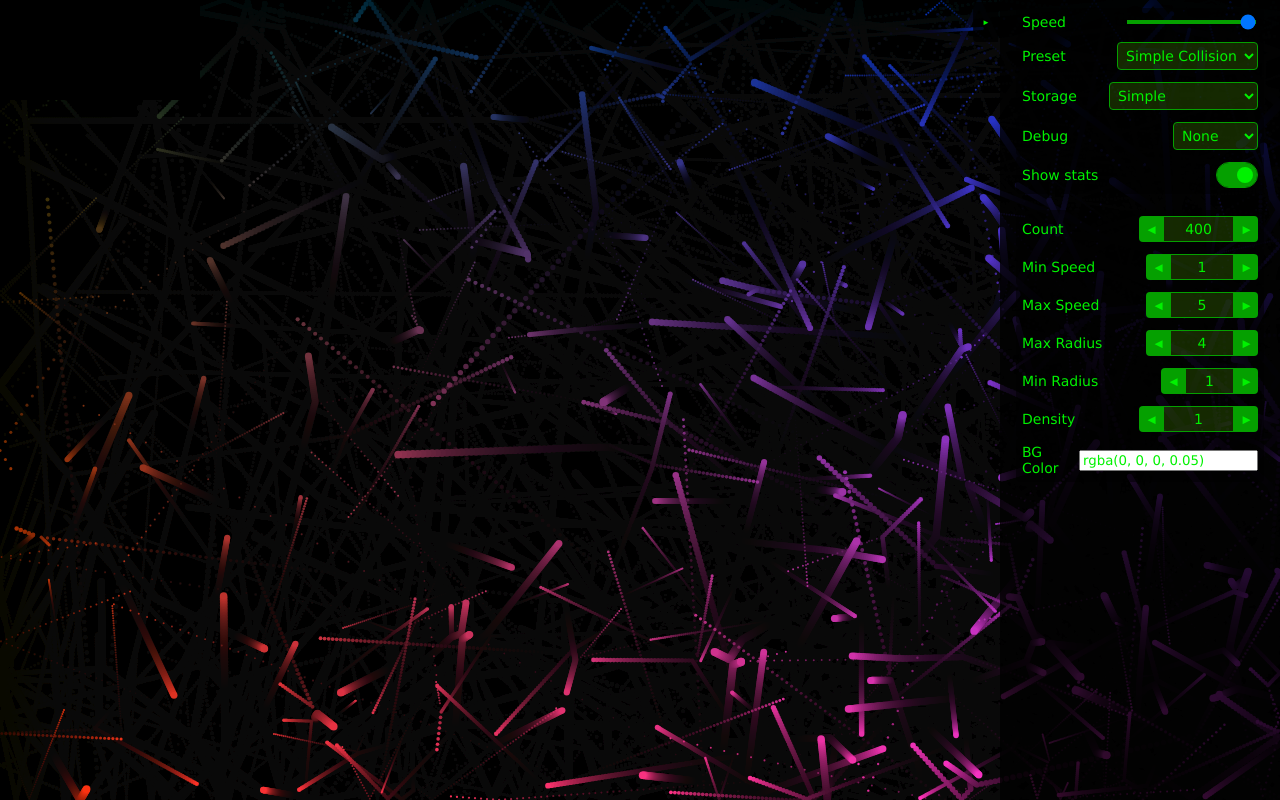
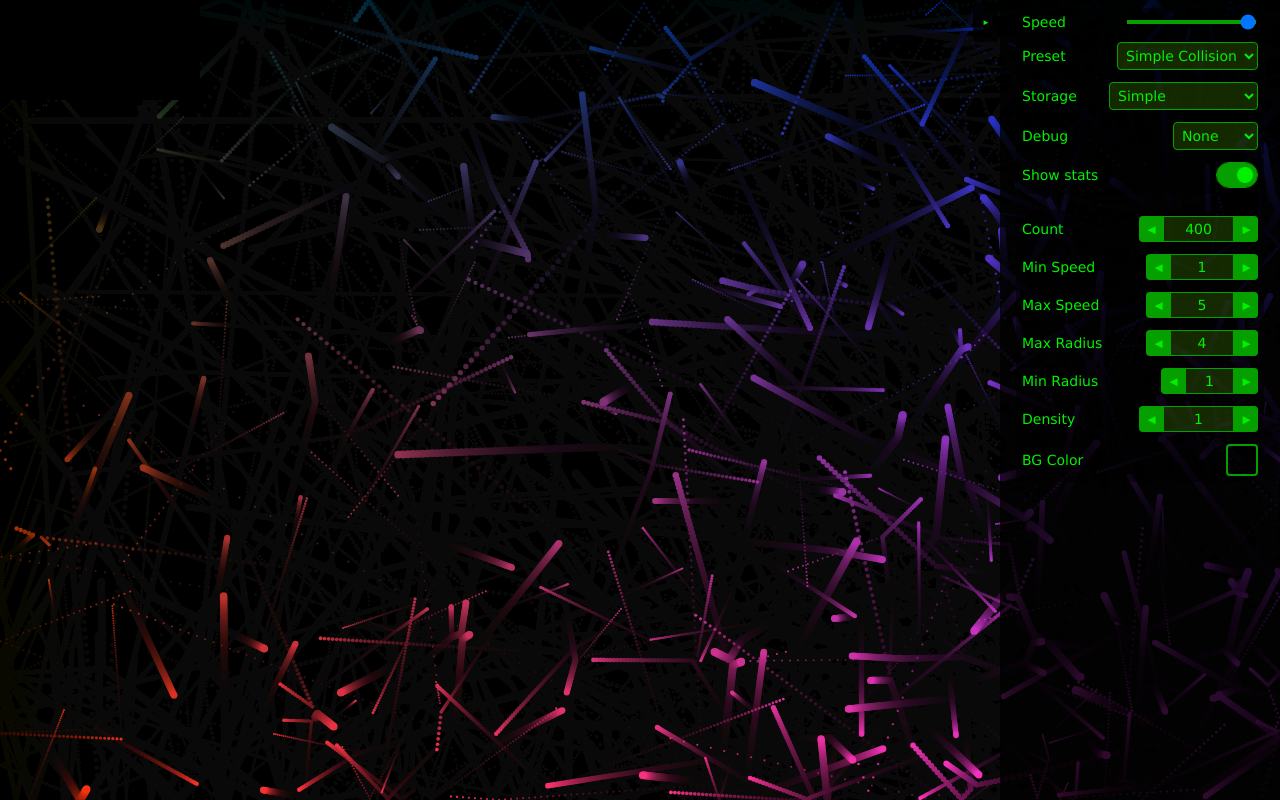
Before and after one commit to abeluzhenko/simulatio, a React (Vite) app: page / in a window 1280 px wide. Built offline with nearby package versions, Linux system fonts and the light colour scheme.

Commit message:
Update Color component

```diff
--- a/src/app.tsx
+++ b/src/app.tsx
@@ -75,12 +75,23 @@ Object.entries(presets).forEach(([key, value]) => {
   value.updateConfig(loadConfig(key, value.config))
 })
 
+let statsWorker: Worker | undefined
+let simulation: Simulation<Particle>
+let render: Render
+const metric = new Metric({ framesInBuffer: 20, bufferSize: 100 })
+
+const SIMULATION_FPS = 120
+
 const SIMULATIONS_UI = Object.entries(presets).reduce((acc, [key, value]) => {
   acc[key] = {
     Simulation: value.ui,
-    onChange: (config: { count: number }) => {
+    onChange: (config: { count: number; bgColor: string }) => {
       if (value.config.count !== config.count) {
         simulation.setPopulation(config.count)
+      }
+
+      if (value.config.bgColor !== config.bgColor) {
+        render.updateConfig({ bgColor: config.bgColor })
       }
 
       saveConfig(key, config)
@@ -99,12 +110,6 @@ const currentConfig = loadConfig<GeneralConfig>('general', {
   showStats: true,
   showConfig: true,
 })
-
-let statsWorker: Worker | undefined
-let simulation: Simulation<Particle>
-const metric = new Metric({ framesInBuffer: 20, bufferSize: 100 })
-
-const SIMULATION_FPS = 120
 
 document.addEventListener('DOMContentLoaded', () => {
   setup(currentConfig)
@@ -155,7 +160,7 @@ function setup(config: {
     simple: () => new SimpleStorage(),
   }
   const storage = paramToStorage[config?.storage ?? currentConfig.storage]()
-  const render = new Render(canvas, storage, {
+  render = new Render(canvas, storage, {
     vpWidth: canvas.width,
     vpHeight: canvas.height,
     bgColor: preset.config.bgColor ?? '#000000',
--- a/src/ui/UI.css
+++ b/src/ui/UI.css
@@ -6,7 +6,6 @@
   top: 0;
   right: 0;
   height: 100%;
-  width: 280px;
 
   --color-primary: #00f200;
   --color-secondary: #05a000;
@@ -17,6 +16,9 @@
   --size-medium: 14px;
   --size-large: 18px;
 
+  --sidebar-width: 280px;
+
+  width: var(--sidebar-width);
   background: var(--color-quaternary);
   font-family: 'Verdana', sans-serif;
   color: var(--color-primary);
@@ -51,6 +53,10 @@
   border-radius: 4px;
 }
 
+.Option__title {
+  align-self: center;
+}
+
 .UI__toggle {
   position: absolute;
   top: 2px;
--- a/src/ui/components/Color/Color.css
+++ b/src/ui/components/Color/Color.css
@@ -0,0 +1,25 @@
+.Color {
+  display: flex;
+  flex-direction: row;
+  align-items: center;
+  position: relative;
+
+  --preview-size: 32px;
+}
+
+.Color__preview {
+  width: var(--preview-size);
+  height: var(--preview-size);
+  border: 2px solid var(--color-secondary);
+  cursor: pointer;
+  border-radius: 4px;
+}
+
+.Color__sliders {
+  width: calc(var(--sidebar-width) - 60px);
+  right: 0;
+  top: var(--preview-size);
+  position: absolute;
+  box-sizing: border-box;
+  background: var(--color-quaternary);
+}
--- a/src/ui/components/Color/Color.tsx
+++ b/src/ui/components/Color/Color.tsx
@@ -1,18 +1,113 @@
-import React, { FC, ChangeEvent } from 'react'
+import React, { useState, useEffect, FC } from 'react'
+import './Color.css'
+import { Range } from '../Range/Range'
+import { mapRange } from '../../../math/common'
+import cx from 'classnames'
 
-type Props = {
+interface Props {
   value: string
-  onChange: (value: string) => void
+  onChange: (rgbaString: string) => void
+}
+
+interface RGBA {
+  r: number
+  g: number
+  b: number
+  a: number
+}
+
+const FALLBACK_COLOR: RGBA = { r: 0, g: 0, b: 0, a: 1 }
+
+const parseRGBA = (rgbaString: string, fallback: RGBA): RGBA => {
+  const rgbaRegex = /^rgba\((\d+),\s*(\d+),\s*(\d+),\s*(\d*\.?\d+)\)$/
+  const match = rgbaString.match(rgbaRegex)
+  if (match) {
+    return {
+      r: parseInt(match[1], 10),
+      g: parseInt(match[2], 10),
+      b: parseInt(match[3], 10),
+      a: parseFloat(match[4]),
+    }
+  }
+  return fallback
+}
+
+const toRGBAString = (color: RGBA): string => {
+  return `rgba(${color.r}, ${color.g}, ${color.b}, ${color.a})`
 }
 
 export const Color: FC<Props> = ({ value, onChange }) => {
-  const handleChange = (e: ChangeEvent<HTMLInputElement>) => {
-    onChange(e.target.value)
+  const [color, setColor] = useState<RGBA>(parseRGBA(value, FALLBACK_COLOR))
+  const [isFolded, setIsFolded] = useState(true)
+
+  const handleChange = (name: keyof RGBA, value: number) => {
+    setColor((prevColor) => ({
+      ...prevColor,
+      [name]: value,
+    }))
+  }
+
+  useEffect(() => {
+    onChange(toRGBAString(color))
+  }, [color, onChange])
+
+  const toggleFold = () => {
+    setIsFolded((prevFolded) => !prevFolded)
   }
 
   return (
     <div className="Color">
-      <input type="text" value={value} onChange={handleChange} />
+      <button
+        type="button"
+        className="Color__preview"
+        style={{
+          backgroundColor: `rgba(${color.r}, ${color.g}, ${color.b}, ${color.a})`,
+        }}
+        onClick={toggleFold}
+      />
+      {!isFolded && (
+        <div className="Color__sliders UI__group">
+          <div className="UI__option">
+            <span className="Option__title">R</span>
+            <Range
+              min={0}
+              max={255}
+              value={color.r}
+              onChange={(value) => handleChange('r', value)}
+            />
+          </div>
+          <div className="UI__option">
+            <span className="Option__title">G</span>
+            <Range
+              min={0}
+              max={255}
+              value={color.g}
+              onChange={(value) => handleChange('g', value)}
+            />
+          </div>
+          <div className="UI__option">
+            <span className="Option__title">B</span>
+            <Range
+              min={0}
+              max={255}
+              value={color.b}
+              onChange={(value) => handleChange('b', value)}
+            />
+          </div>
+          <div className="UI__option">
+            <span className="Option__title">A</span>
+            <Range
+              min={0}
+              max={100}
+              step={1}
+              value={color.a * 100}
+              onChange={(value) =>
+                handleChange('a', mapRange(value, 0, 100, 0, 1))
+              }
+            />
+          </div>
+        </div>
+      )}
     </div>
   )
 }
--- a/src/ui/components/Range/Range.tsx
+++ b/src/ui/components/Range/Range.tsx
@@ -11,7 +11,7 @@ type Props = {
 
 export const Range: FC<Props> = ({ min, max, value, step = 1, onChange }) => {
   const handleChange = (e: React.ChangeEvent<HTMLInputElement>) => {
-    onChange(parseInt(e.target.value, 10))
+    onChange(parseFloat(e.target.value))
   }
 
   return (
```
